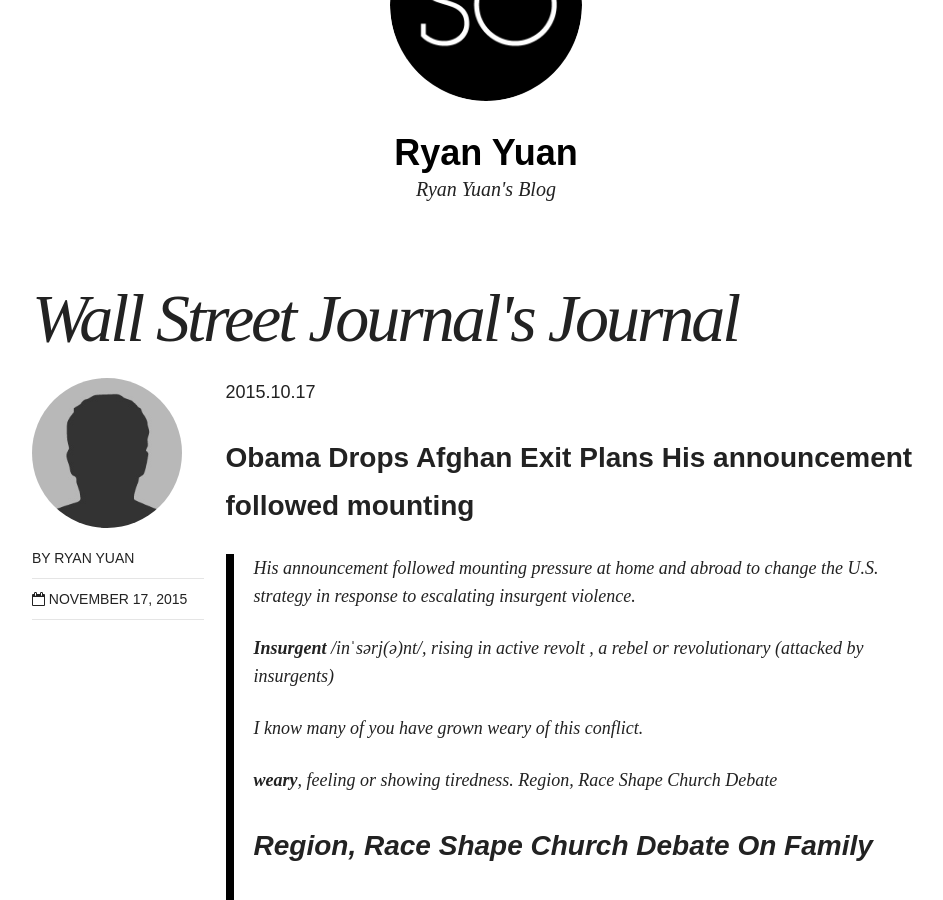
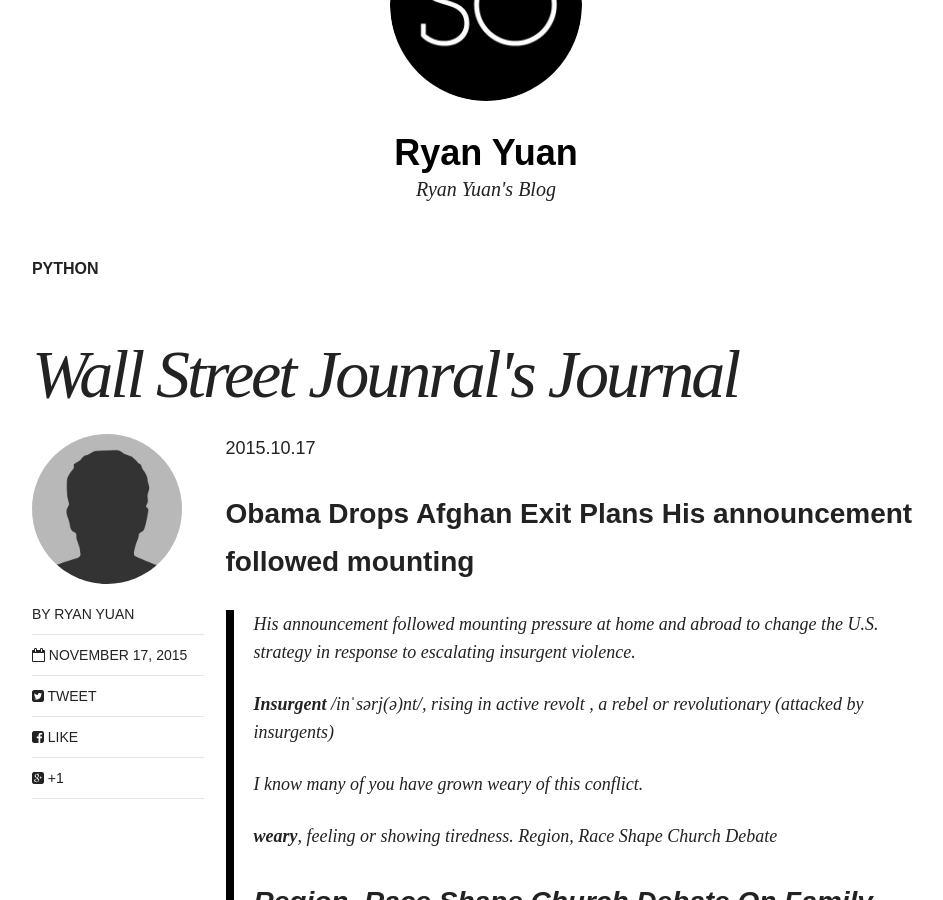
Before and after one commit to ryanyuan42/ryanyuan42.github.io, a Jekyll site: the page built from _posts/2015-11-17-Wall_Street_Journal's_Journal.md, in a window 1280 px wide and 900 px high, scrolled down 194 px. Shown: the whole window, without its empty margins (154-1097 px from the left). Built offline with Jekyll 4.4.1, drawn with Linux system fonts in a browser that asks for light colours; nearby versions of some CDN libraries.

Commit message:
Update 2015-11-17-Wall_Street_Journal's_Journal.md

```diff
--- a/_posts/2015-11-17-Wall_Street_Journal's_Journal.md
+++ b/_posts/2015-11-17-Wall_Street_Journal's_Journal.md
@@ -1,7 +1,11 @@
 ---
 layout: post
-title: Wall Street Journal's Journal
-categories: "Wall_Street_Journal's_Journal"
+title: "Wall Street Jounral's Journal"
+excerpt: ""
+categories: articles
+tags: [python]
+comments: true
+share: true
 ---
 2015.10.17
 
```
